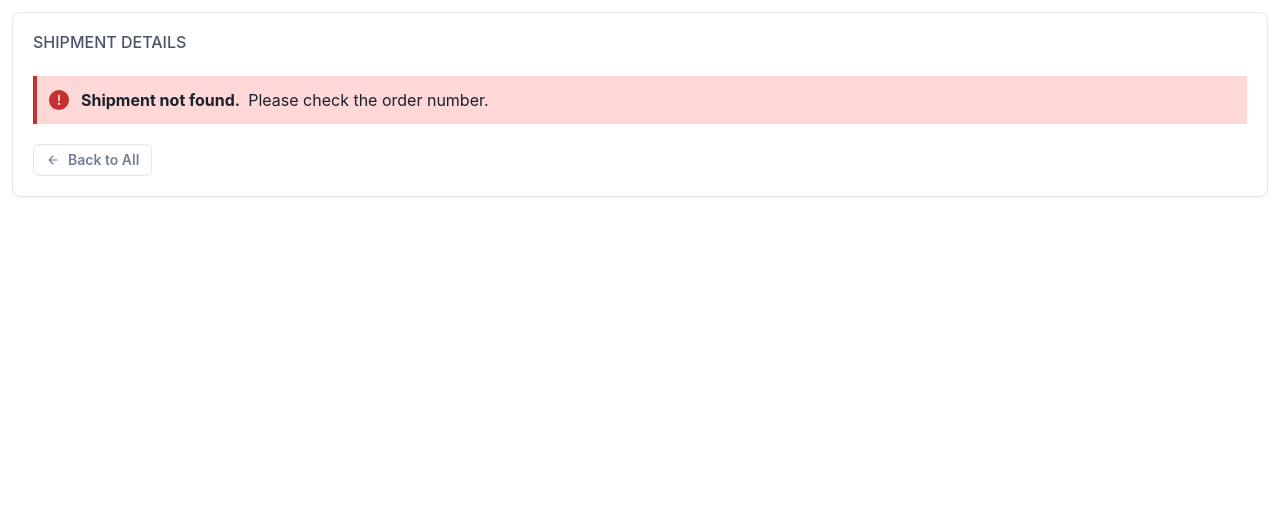
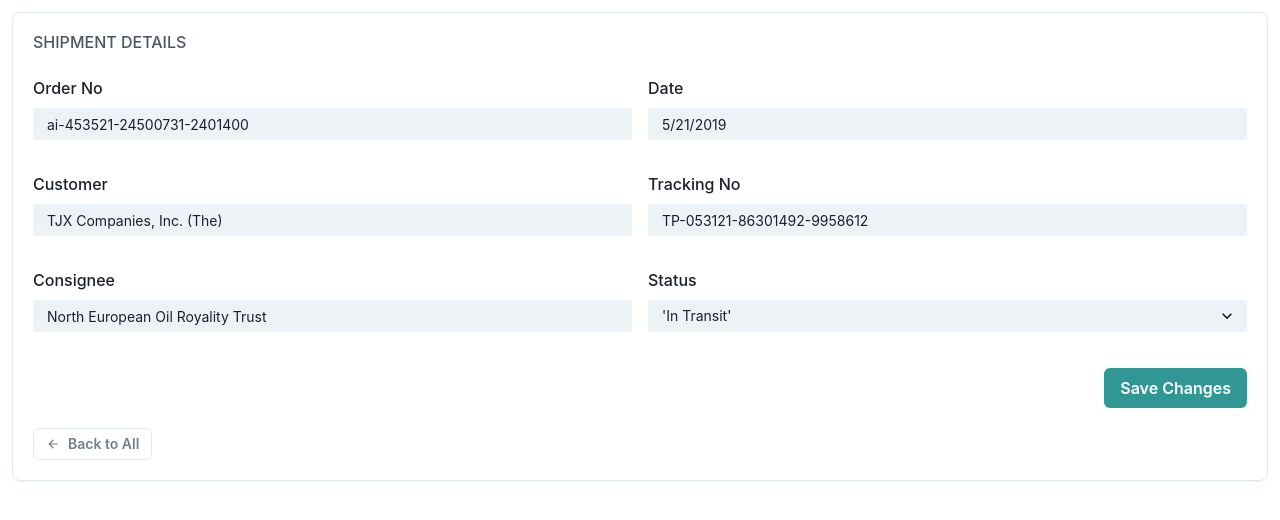
Before and after one commit to meryemiris/shipment-app, a React (Vite) app: page /details/ai-453521-24500731-2401400 in a window 1280 px wide. Before the commit this address had no page. Shown: the top 520 px of the page. Built offline with nearby package versions, Linux system fonts and the light colour scheme.

Commit message:
eefactor codebase, improve naming conventions, and implement input validation in form

```diff
--- a/src/components/Error.tsx
+++ b/src/components/Error.tsx
@@ -6,8 +6,8 @@ import {
 } from "@chakra-ui/react";
 
 interface ErrorAlertProps {
-  errorMessage: string | null | undefined;
-  errorTitle: string | null | undefined;
+  errorMessage: string;
+  errorTitle: string;
 }
 
 const ErrorAlert: React.FC<ErrorAlertProps> = ({
--- a/src/components/FormInput.tsx
+++ b/src/components/FormInput.tsx
@@ -1,11 +1,17 @@
-import { FormControl, FormLabel, Input, Select } from "@chakra-ui/react";
+import {
+  FormControl,
+  FormLabel,
+  Input,
+  Select,
+  FormErrorMessage,
+} from "@chakra-ui/react";
 
 interface FormInputProps {
   label: string;
-  name: string;
   value: string;
   isSelect: boolean;
   isReadOnly: boolean;
+  isRequired: boolean;
   onChange: (
     e:
       | React.ChangeEvent<HTMLSelectElement>
@@ -16,19 +22,21 @@ interface FormInputProps {
 
 const FormInput: React.FC<FormInputProps> = ({
   label,
-  name,
   value,
   isSelect,
   isReadOnly,
+  isRequired,
   onChange,
   selectOptions,
-}) => (
-  <FormControl mb={4}>
+}) => {
+  const isEmpty = value === "";
+
+  return (
+    <FormControl isInvalid={isEmpty} isRequired={isEmpty} mb={4}>
       <FormLabel>{label}</FormLabel>
       {isSelect ? (
         <Select
           size="sm"
-        name={name}
           placeholder={value}
           variant="filled"
           onChange={(e) => onChange(e)}
@@ -44,14 +52,18 @@ const FormInput: React.FC<FormInputProps> = ({
         <Input
           size="sm"
           type="text"
-        name={name}
           defaultValue={value}
           variant="filled"
           onChange={(e) => onChange(e)}
           readOnly={isReadOnly}
+          required={isRequired}
         />
+      )}
+      {isEmpty && (
+        <FormErrorMessage>Please fill in this field.</FormErrorMessage>
       )}
     </FormControl>
   );
+};
 
 export default FormInput;
--- a/src/components/ShipmentDetails.tsx
+++ b/src/components/ShipmentDetails.tsx
@@ -35,31 +35,53 @@ interface FormField {
   name: string;
   isSelect: boolean;
   isReadOnly: boolean;
+  isRequired: boolean;
   selectOptions?: { statusName: string; value: string }[];
 }
 
 const formFields: FormField[] = [
-  { label: "order No", name: "orderNo", isSelect: false, isReadOnly: true },
-  { label: "date", name: "date", isSelect: false, isReadOnly: false },
-  { label: "customer", name: "customer", isSelect: false, isReadOnly: false },
   {
-    label: "trackingNo",
+    label: "Order No",
+    name: "orderNo",
+    isSelect: false,
+    isReadOnly: true,
+    isRequired: false,
+  },
+  {
+    label: "Date",
+    name: "date",
+    isSelect: false,
+    isReadOnly: false,
+    isRequired: true,
+  },
+  {
+    label: "Customer",
+    name: "customer",
+    isSelect: false,
+    isReadOnly: false,
+    isRequired: true,
+  },
+  {
+    label: "Tracking No",
     name: "trackingNo",
     isSelect: false,
     isReadOnly: false,
+    isRequired: true,
   },
   {
-    label: "consignee",
+    label: "Consignee",
     name: "consignee",
     isSelect: false,
     isReadOnly: false,
+    isRequired: true,
   },
   {
-    label: "status",
+    label: "Status",
     name: "status",
     isSelect: true,
+    isReadOnly: false,
+    isRequired: false,
     selectOptions,
-    isReadOnly: false,
   },
 ];
 
@@ -68,24 +90,24 @@ const ShipmentDetails: React.FC = () => {
   const navigate = useNavigate();
 
   const { dataStatus: loadingStatus, error: loadingError } = useSelector(
-    (state: RootState) => state.shipments
+    (state: RootState) => state.shipmentsSlice
   );
 
   const { orderNo } = useParams<{ orderNo: string }>();
 
   const existingShipment = useSelector((state: RootState) =>
-    state.shipments.shipments.find((s) => s.orderNo === orderNo)
+    state.shipmentsSlice.shipments.find((s) => s.orderNo === orderNo)
   );
 
   const [shipment, setShipment] = useState<Shipment | undefined>(
     existingShipment
   );
 
-  // useEffect(() => {
-  //   if (existingShipment) {
-  //     setShipment(existingShipment);
-  //   }
-  // }, [existingShipment]);
+  useEffect(() => {
+    if (existingShipment) {
+      setShipment(existingShipment);
+    }
+  }, [existingShipment]);
 
   useEffect(() => {
     if (loadingStatus === "idle") {
@@ -108,7 +130,7 @@ const ShipmentDetails: React.FC = () => {
   if (loadingStatus === "failed") {
     return (
       <ErrorAlert
-        errorMessage={loadingError}
+        errorMessage={loadingError!}
         errorTitle={"Failed to load shipment data. Please try again later."}
       />
     );
@@ -123,16 +145,11 @@ const ShipmentDetails: React.FC = () => {
 
   function handleUpdateShipment(event: React.FormEvent<HTMLFormElement>) {
     event.preventDefault();
-    dispatch(
-      actions.updateShipment({
-        ...shipment,
-      })
-    );
+    dispatch(actions.updateShipment(shipment));
     navigate("/");
   }
 
   return (
-    <Flex minWidth="80vh" flexDirection={"column"}>
     <Box
       borderWidth="1px"
       borderRadius="lg"
@@ -152,13 +169,13 @@ const ShipmentDetails: React.FC = () => {
               <GridItem colSpan={1} key={index}>
                 <FormInput
                   label={field.label}
-                    name={field.name}
                   value={shipment[field.name]}
                   onChange={(e) =>
                     handleFieldChange(field.name, e.target.value)
                   }
                   isSelect={field.isSelect}
                   isReadOnly={field.isReadOnly}
+                  isRequired={field.isRequired}
                   selectOptions={field.selectOptions}
                 />
               </GridItem>
@@ -190,7 +207,6 @@ const ShipmentDetails: React.FC = () => {
         </Button>
       </ChakraLink>
     </Box>
-    </Flex>
   );
 };
 
--- a/src/components/ShipmentTable.tsx
+++ b/src/components/ShipmentTable.tsx
@@ -22,14 +22,23 @@ import {
 
 import ErrorAlert from "./Error";
 
+const shipmentHeadings = [
+  "orderNo",
+  "date",
+  "customer",
+  "trackingNo",
+  "status",
+  "consignee",
+];
+
 export default function ShipmentTable() {
   const dispatch = useDispatch<AppDispatch>();
 
   const {
     dataStatus: loadingStatus,
     error: loadingError,
-    shipments: shipments,
-  } = useSelector((state: RootState) => state.shipments);
+    shipments,
+  } = useSelector((state: RootState) => state.shipmentsSlice);
 
   useEffect(() => {
     if (loadingStatus === "idle") {
@@ -53,7 +62,7 @@ export default function ShipmentTable() {
   if (loadingStatus === "failed") {
     return (
       <ErrorAlert
-        errorMessage={loadingError}
+        errorMessage={loadingError!}
         errorTitle={"Failed to load shipment data. Please try again later."}
       />
     );
@@ -75,6 +84,7 @@ export default function ShipmentTable() {
         <Td pr={1}>
           <ChakraLink as={ReactRouterLink} to={`/details/${shipment.orderNo}`}>
             <IconButton
+              size={"lg"}
               background="none"
               aria-label="Show Shipment Details"
               icon={<EditIcon color={"blue.500"} />}
@@ -83,6 +93,7 @@ export default function ShipmentTable() {
         </Td>
         <Td pl={1}>
           <IconButton
+            size={"lg"}
             onClick={() => handleRemoveShipment(shipment.orderNo)}
             background="none"
             aria-label="Delete Shipment"
@@ -92,15 +103,6 @@ export default function ShipmentTable() {
       </Tr>
     ));
   };
-
-  const shipmentHeadings = [
-    "orderNo",
-    "date",
-    "customer",
-    "trackingNo",
-    "status",
-    "consignee",
-  ];
 
   return (
     <TableContainer whiteSpace="pre-wrap">
--- a/src/store/store.ts
+++ b/src/store/store.ts
@@ -3,7 +3,7 @@ import shipmentsReducer from "./shipment";
 
 const store = configureStore({
   reducer: {
-    shipments: shipmentsReducer,
+    shipmentsSlice: shipmentsReducer,
   },
 });
 
```
Lines whose indentation alone changed are shown as unchanged.
